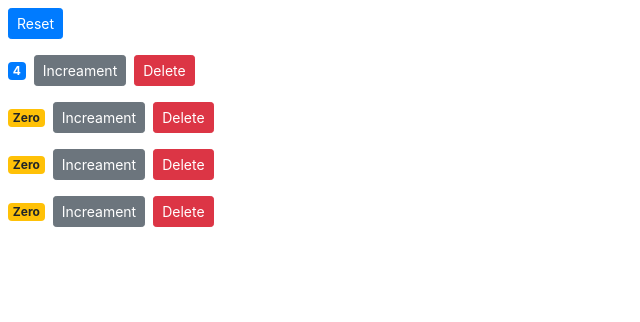
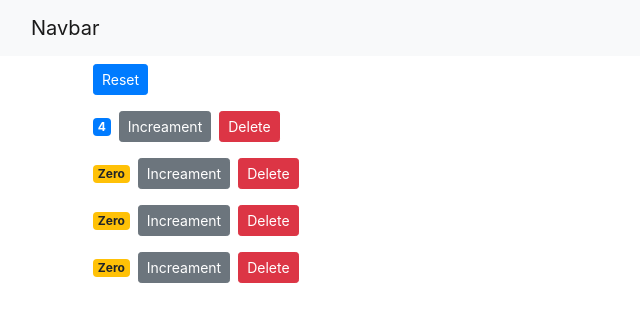
Before and after one commit to MamadTaheri/react-training, a React (Create React App) app: page / in a window 1280 px wide. Shown: the top 322 px of the page, without its empty margins (0-640 px from the left). Built offline with nearby package versions, Linux system fonts and the light colour scheme.

Commit message:
add Navbar component

```diff
--- a/src/App.js
+++ b/src/App.js
@@ -1,12 +1,16 @@
-import React from "react";
+import React, { Component } from "react";
 import Counters from "./components/Counters";
+import Navbar from "./components/Navbar";
 
-const App = () => {
-  return (
-    <div>
-     <Counters />
-    </div>
-  );
-};
-
-export default App;
+export default class App extends Component {
+  render() {
+    return (
+      <React.Fragment>
+        <Navbar />
+        <main className="container">
+          <Counters />
+        </main>
+      </React.Fragment>
+    );
+  }
+}
--- /dev/null
+++ b/src/components/Navbar.js
@@ -0,0 +1,19 @@
+import React, { Component } from "react";
+
+class Navbar extends Component {
+  render() {
+    return (
+      <div>
+        <nav className="navbar navbar-light bg-light">
+          <div className="container-fluid">
+            <a className="navbar-brand" href="#">
+              Navbar
+            </a>
+          </div>
+        </nav>
+      </div>
+    );
+  }
+}
+
+export default Navbar;
```
